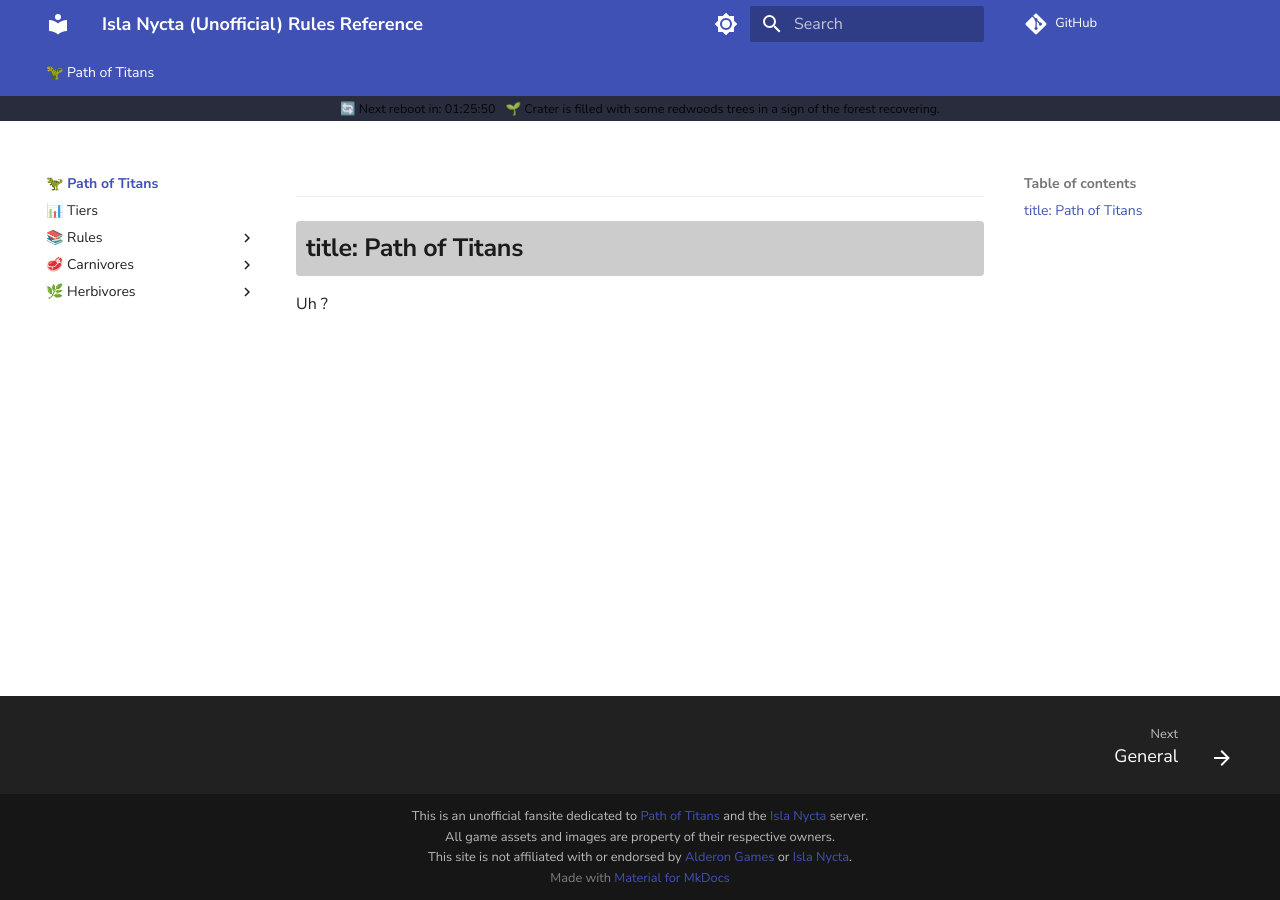
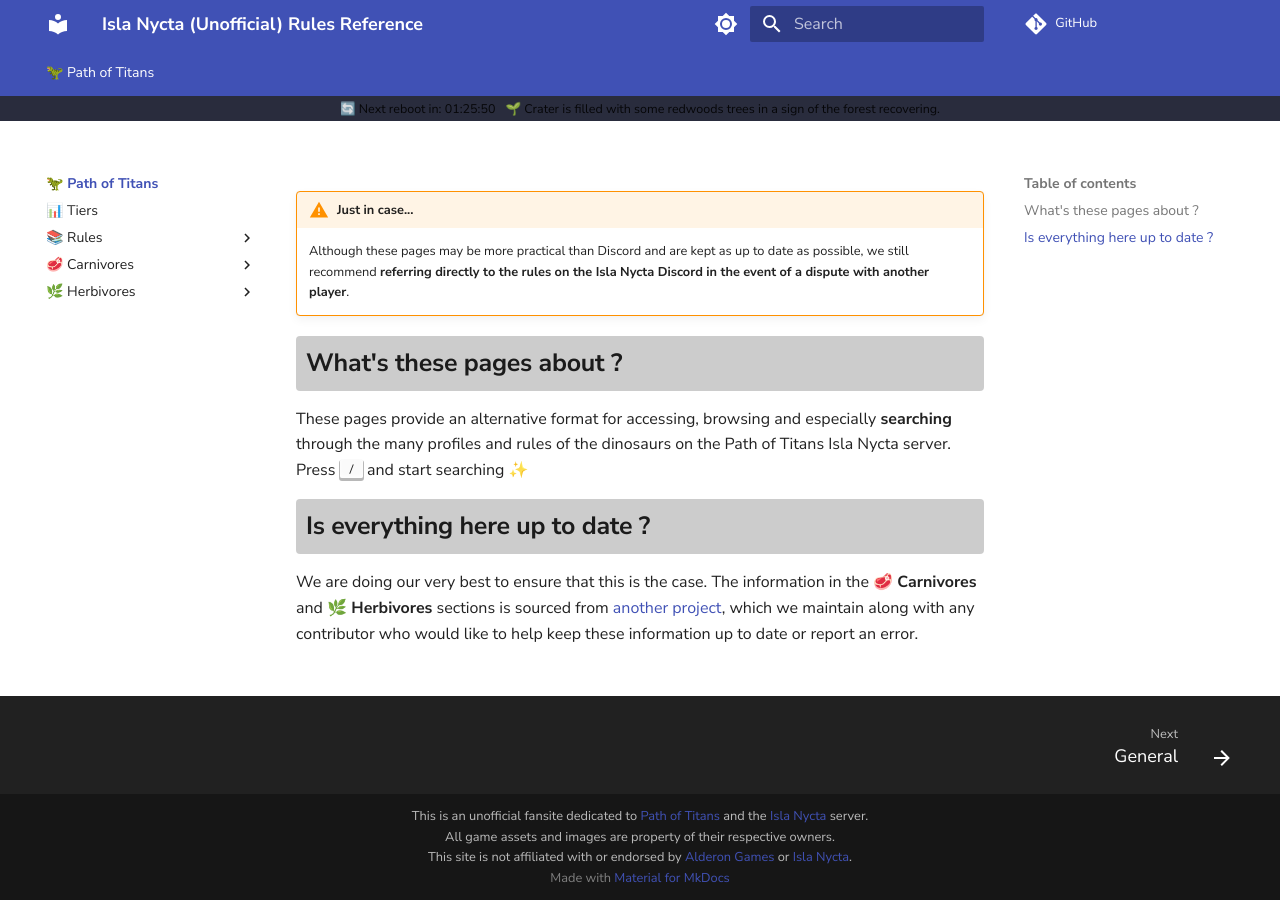
Before and after one commit to Yldales/isla-nycta-rules, an MkDocs documentation site: the page built from docs/pot/index.md, in a window 1280 px wide. Built offline with MkDocs 1.6.1 and Material for MkDocs 9.7.7, drawn with Linux system fonts in a browser that asks for light colours; comment, search, counter and statistics services are not loaded.

Commit message:
Update index.md

```diff
--- a/docs/pot/index.md
+++ b/docs/pot/index.md
@@ -1,7 +1,8 @@
-# Path of Titans
+!!! warning "Just in case..."
+    Although these pages may be more practical than Discord and are kept as up to date as possible, we still recommend **referring directly to the rules on the Isla Nycta Discord in the event of a dispute with another player**.
 
----
-title: Path of Titans
----
+## What's these pages about ?
+These pages provide an alternative format for accessing, browsing and especially **searching** through the many profiles and rules of the dinosaurs on the Path of Titans Isla Nycta server. Press ++slash++ and start searching ✨
 
-Uh ?
+## Is everything here up to date ?
+We are doing our very best to ensure that this is the case. The information in the **🥩 Carnivores** and **🌿 Herbivores** sections is sourced from [another project](https://github.com/Yldales/isla-nycta-json), which we maintain along with any contributor who would like to help keep these information up to date or report an error.
```
